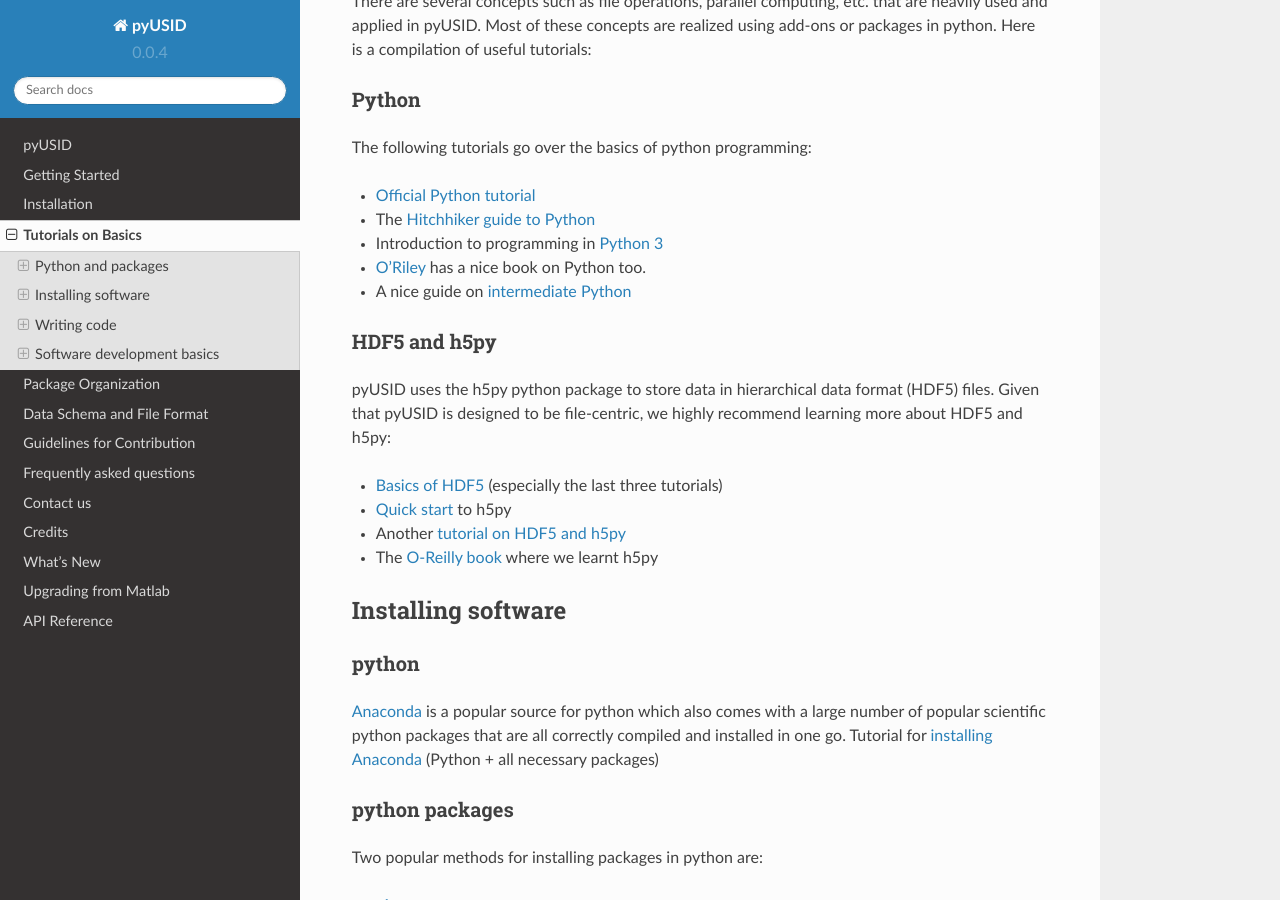
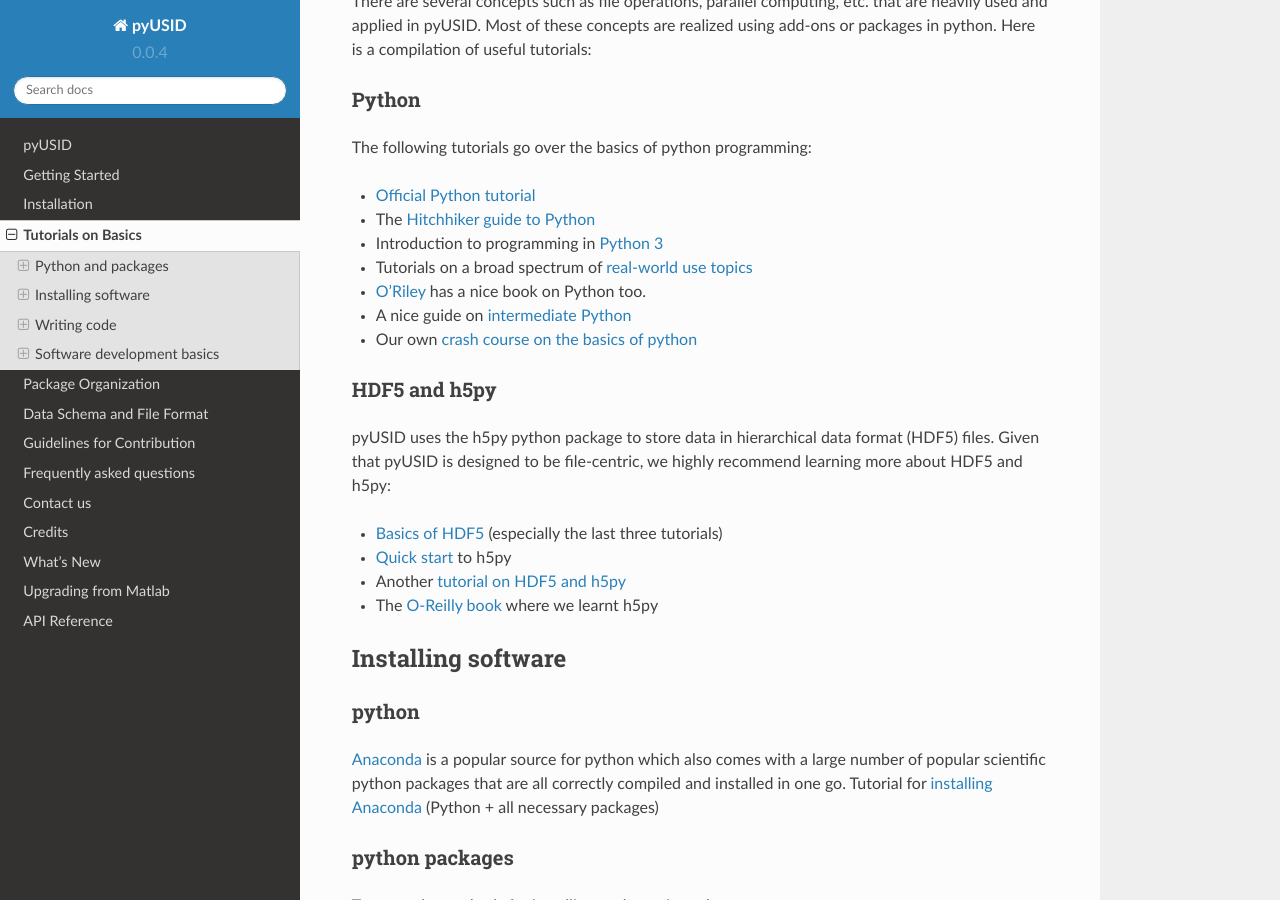
Before and after one commit to pycroscopy/pyUSID, a Sphinx documentation site: the page built from docs/external_guides.rst, in a window 1280 px wide and 900 px high, scrolled down 742 px. Built offline with Sphinx 7.4.7 and the Read the Docs theme 2.0.0, drawn with Linux system fonts in a browser that asks for light colours; pages that are not in the unit, such as notebooks, are missing from menus.

Commit message:
Added two mote tutorials

```diff
--- a/docs/external_guides.rst
+++ b/docs/external_guides.rst
@@ -18,8 +18,10 @@ The following tutorials go over the basics of python programming:
 * `Official Python tutorial <https://docs.python.org/3/tutorial/>`_
 * The `Hitchhiker guide to Python <http://docs.python-guide.org/en/latest/>`_
 * Introduction to programming in `Python 3 <https://pythonprogramming.net/beginner-python-programming-tutorials/>`_
+* Tutorials on a broad spectrum of `real-world use topics <https://automatetheboringstuff.com>`_
 * `O'Riley <https://greenteapress.com/wp/think-python/>`_ has a nice book on Python too.
 * A nice guide on `intermediate Python <http://book.pythontips.com/en/latest/index.html>`_
+* Our own `crash course on the basics of python <https://github.com/pycroscopy/CNMS_UM_2018_SPIMA>`_
 
 HDF5 and h5py
 ~~~~~~~~~~~~~
```
